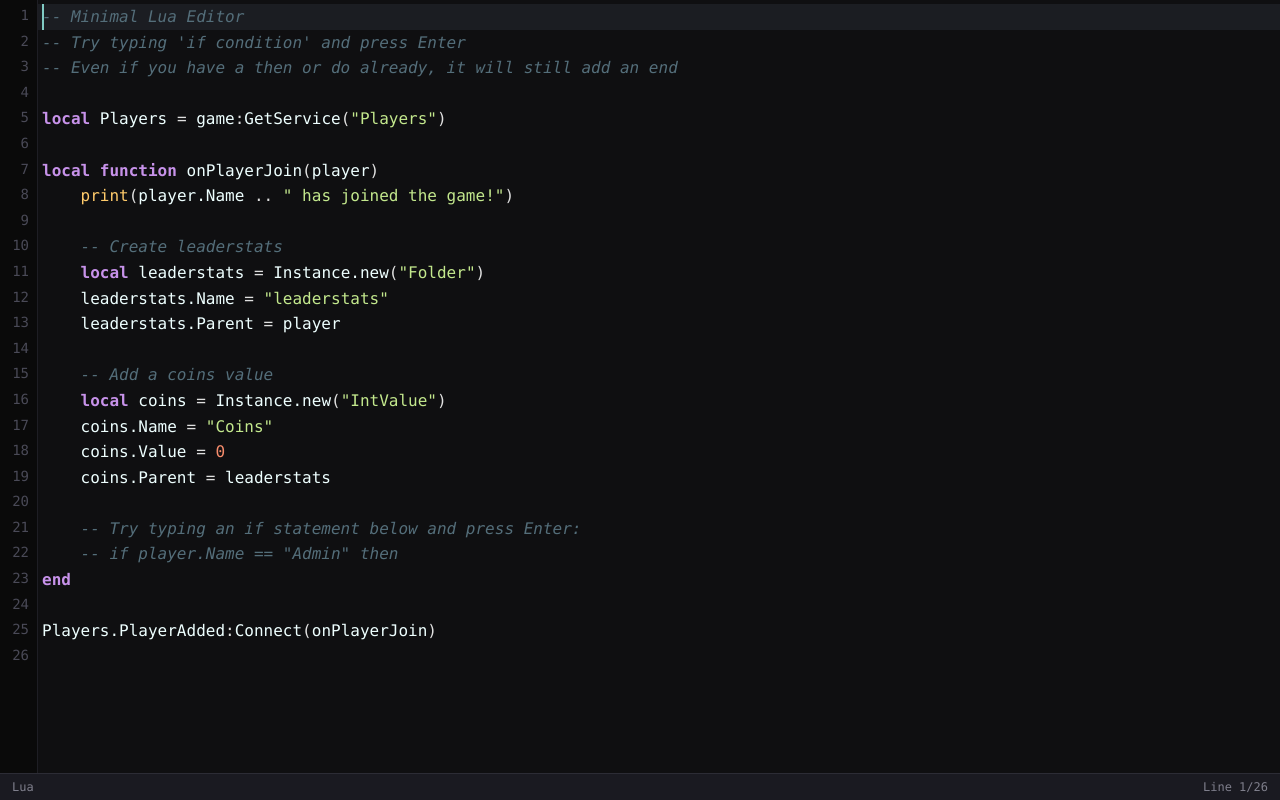
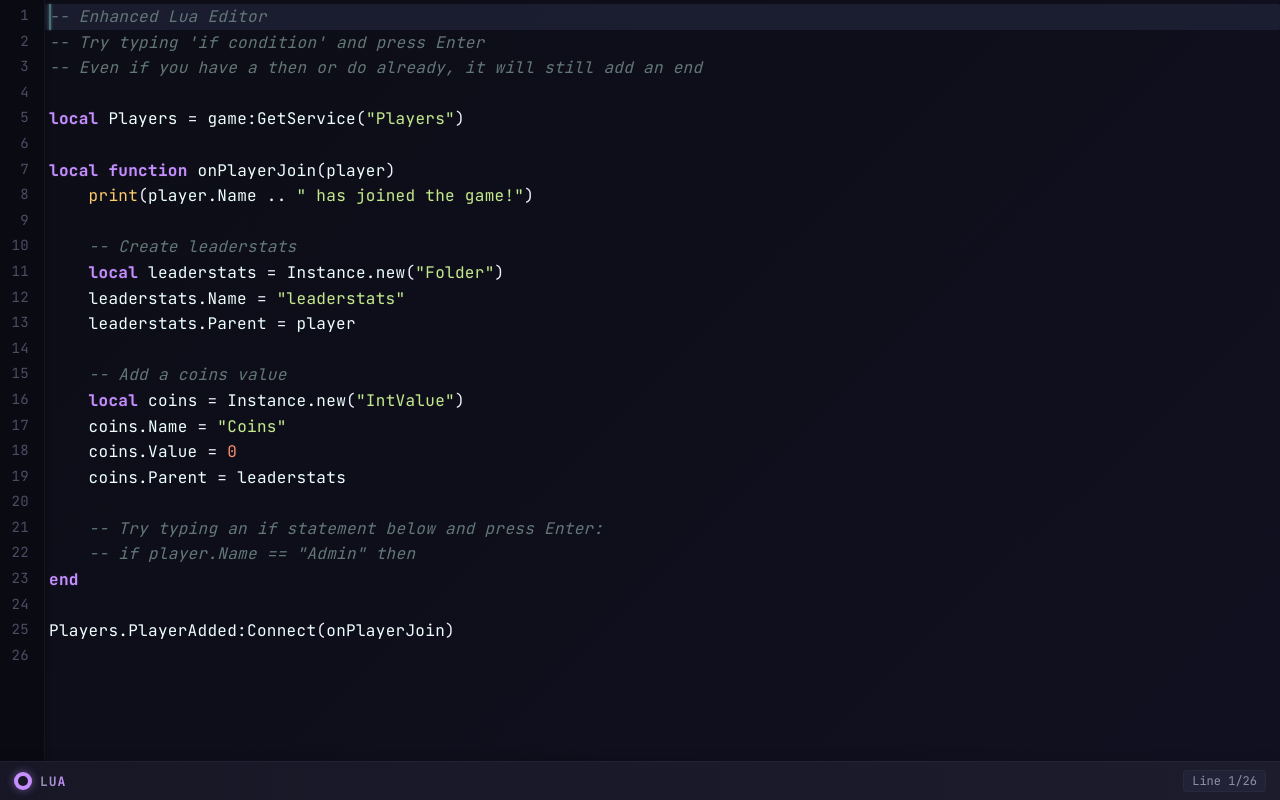
Before and after one commit to maxz12/roblox, a plain HTML site: page execTest/webIDE.html in a window 1280 px wide. Drawn offline with nearby package versions, Linux system fonts and the light colour scheme.

Commit message:
visual changes

```diff
--- a/execTest/webIDE.html
+++ b/execTest/webIDE.html
@@ -1,7 +1,7 @@
 <!DOCTYPE html>
 <html>
 <head>
-  <title>Minimal Lua Editor</title>
+  <title>Enhanced Lua Editor</title>
   <!-- CodeMirror core -->
   <link rel="stylesheet" href="https://cdnjs.cloudflare.com/ajax/libs/codemirror/5.65.13/codemirror.min.css">
   <script src="https://cdnjs.cloudflare.com/ajax/libs/codemirror/5.65.13/codemirror.min.js"></script>
@@ -17,14 +17,17 @@
   <script src="https://cdnjs.cloudflare.com/ajax/libs/codemirror/5.65.13/addon/edit/closebrackets.js"></script>
   <script src="https://cdnjs.cloudflare.com/ajax/libs/codemirror/5.65.13/addon/selection/active-line.js"></script>
 
+  <!-- Google Fonts -->
+  <link rel="stylesheet" href="https://fonts.googleapis.com/css2?family=JetBrains+Mono:wght@400;700&display=swap">
+
   <style>
     body, html {
       margin: 0;
       padding: 0;
       height: 100%;
-      background-color: #0a0a0a;
+      background-color: #0c0c14;
       color: #f0f0f0;
-      font-family: 'Consolas', 'Monaco', monospace;
+      font-family: 'JetBrains Mono', 'Consolas', monospace;
       overflow: hidden;
     }
 
@@ -33,24 +36,28 @@
       height: 100%;
       display: flex;
       flex-direction: column;
+      box-shadow: 0 0 30px rgba(0, 0, 0, 0.3);
     }
 
     #editor-wrapper {
       flex: 1;
       position: relative;
       overflow: hidden;
+      box-shadow: inset 0 2px 4px rgba(0, 0, 0, 0.2);
     }
 
-    /* Custom darker theme overrides */
+    /* Enhanced darker theme overrides */
     .CodeMirror {
       height: 100%;
       font-size: 16px;
-      font-family: 'Consolas', 'Monaco', 'Source Code Pro', monospace;
-      background-color: #0f0f11 !important;
-      color: #e0e0e0 !important;
+      font-family: 'JetBrains Mono', 'Consolas', monospace;
+      background: rgb(13, 13, 23) !important;
+      background: linear-gradient(135deg, rgba(13, 13, 23, 1) 0%, rgba(16, 16, 32, 1) 100%) !important;
+      color: #eef0ff !important;
       border: none;
       padding: 0;
       line-height: 1.6;
+      letter-spacing: 0.3px;
     }
 
     /* Fix scrollbar visibility */
@@ -58,44 +65,57 @@
       overflow: scroll !important; /* Force scrollbars to show */
     }
 
-    /* Make cursor more visible */
+    /* Make cursor more visible with animation */
     .CodeMirror-cursor {
       border-left: 2px solid #80cbc4 !important;
-      transition: border-color 0.3s;
+      box-shadow: 0 0 3px #80cbc4;
+      animation: blink 1s ease-in-out infinite;
+    }
+
+    @keyframes blink {
+      0%, 100% { opacity: 1; }
+      50% { opacity: 0.5; }
     }
 
     /* Line number styling */
     .CodeMirror-gutters {
-      background-color: #0a0a0a !important;
-      border-right: 1px solid #1e1e24 !important;
+      background-color: rgba(10, 10, 18, 0.8) !important;
+      border-right: 1px solid rgba(65, 65, 95, 0.2) !important;
+      box-shadow: 2px 0 4px rgba(0, 0, 0, 0.1);
+      padding-right: 5px;
     }
 
     .CodeMirror-linenumber {
-      color: #4a4a57 !important;
+      color: #5d5d7a !important;
       font-size: 14px;
-      padding: 0 8px;
+      padding: 0 10px 0 8px;
+      opacity: 0.8;
     }
 
-    /* Syntax highlighting refinements */
+    /* Refined syntax highlighting */
     .cm-s-material-darker .cm-keyword {
-      color: #c792ea !important;
+      color: #c58fff !important;
       font-weight: bold;
+      text-shadow: 0 0 2px rgba(197, 143, 255, 0.2);
     }
 
     .cm-s-material-darker .cm-def {
       color: #82aaff !important;
+      text-shadow: 0 0 2px rgba(130, 170, 255, 0.2);
     }
 
     .cm-s-material-darker .cm-string {
       color: #c3e88d !important;
+      text-shadow: 0 0 2px rgba(195, 232, 141, 0.1);
     }
 
     .cm-s-material-darker .cm-number {
       color: #f78c6c !important;
+      text-shadow: 0 0 2px rgba(247, 140, 108, 0.1);
     }
 
     .cm-s-material-darker .cm-comment {
-      color: #546e7a !important;
+      color: #637777 !important;
       font-style: italic;
     }
 
@@ -105,16 +125,22 @@
 
     /* Active line highlighting */
     .CodeMirror-activeline-background {
-      background: rgba(40, 44, 53, 0.5) !important;
+      background: rgba(40, 44, 70, 0.5) !important;
+      border-radius: 2px;
+      transition: background 0.2s;
     }
 
     /* Matching brackets highlight */
     .CodeMirror-matchingbracket {
       color: #82aaff !important;
-      text-decoration: underline;
+      text-decoration: none;
+      border-bottom: 1px solid #82aaff;
+      text-shadow: 0 0 8px rgba(130, 170, 255, 0.4);
       background: rgba(130, 170, 255, 0.1);
       border-radius: 2px;
+      padding: 0 1px;
       font-weight: bold;
+      transition: all 0.2s ease;
     }
 
     /* Improve scrollbar styling */
@@ -126,32 +152,97 @@
 
     .CodeMirror-vscrollbar::-webkit-scrollbar-track,
     .CodeMirror-hscrollbar::-webkit-scrollbar-track {
-      background: #0f0f11;
+      background: rgba(15, 15, 25, 0.8);
+      border-radius: 8px;
     }
 
     .CodeMirror-vscrollbar::-webkit-scrollbar-thumb,
     .CodeMirror-hscrollbar::-webkit-scrollbar-thumb {
-      background: #2a2a33;
-      border-radius: 6px;
-      border: 3px solid #0f0f11;
+      background: #2a2a45;
+      border-radius: 8px;
+      border: 3px solid rgba(15, 15, 25, 0.8);
+      box-shadow: inset 0 0 5px rgba(130, 170, 255, 0.1);
     }
 
     .CodeMirror-vscrollbar::-webkit-scrollbar-thumb:hover,
     .CodeMirror-hscrollbar::-webkit-scrollbar-thumb:hover {
-      background: #3a3a46;
+      background: #3a3a60;
     }
 
-    /* Minimalist bottom bar */
+    /* Enhanced bottom bar */
     .bottom-bar {
-      background-color: #1a1a21;
-      color: #7f7f8c;
-      padding: 6px 12px;
-      font-size: 12px;
-      border-top: 1px solid #2c2c35;
+      background: rgb(23, 23, 38);
+      background: linear-gradient(90deg, rgba(23, 23, 38, 1) 0%, rgba(28, 28, 45, 1) 100%);
+      color: #8f8fa8;
+      padding: 8px 14px;
+      font-size: 13px;
+      border-top: 1px solid rgba(65, 65, 95, 0.2);
       display: flex;
       justify-content: space-between;
       position: relative;
       z-index: 10;
+      font-family: 'JetBrains Mono', monospace;
+      box-shadow: 0 -2px 10px rgba(0, 0, 0, 0.1);
+    }
+
+    .bottom-bar .logo {
+      display: flex;
+      align-items: center;
+      gap: 8px;
+    }
+
+    .logo-icon {
+      width: 18px;
+      height: 18px;
+      background: #c58fff;
+      border-radius: 50%;
+      display: inline-block;
+      position: relative;
+      box-shadow: 0 0 8px rgba(197, 143, 255, 0.5);
+    }
+
+    .logo-icon:before {
+      content: "";
+      position: absolute;
+      width: 10px;
+      height: 10px;
+      background: #171726;
+      border-radius: 50%;
+      top: 4px;
+      left: 4px;
+    }
+
+    .logo-text {
+      font-weight: bold;
+      background: linear-gradient(90deg, #8f8fa8, #c58fff);
+      -webkit-background-clip: text;
+      -webkit-text-fill-color: transparent;
+      letter-spacing: 1px;
+    }
+
+    .line-counter {
+      color: #8f8fa8;
+      padding: 2px 8px;
+      border-radius: 4px;
+      background: rgba(45, 45, 70, 0.4);
+      border: 1px solid rgba(65, 65, 95, 0.2);
+      font-size: 12px;
+      transition: background 0.2s;
+    }
+
+    .line-counter:hover {
+      background: rgba(55, 55, 85, 0.5);
+    }
+
+    /* Selection styling */
+    .CodeMirror-selected {
+      background: rgba(130, 170, 255, 0.15) !important;
+    }
+
+    /* Add subtle indent guides */
+    .cm-tab {
+      border-left: 1px solid rgba(100, 100, 150, 0.1);
+      position: relative;
     }
   </style>
 </head>
@@ -160,8 +251,11 @@
     <div id="editor-wrapper"></div>
 
     <div class="bottom-bar">
-      <div>Lua</div>
-      <div id="line-counter">Line 1/1</div>
+      <div class="logo">
+        <span class="logo-icon"></span>
+        <span class="logo-text">LUA</span>
+      </div>
+      <div id="line-counter" class="line-counter">Line 1/1</div>
     </div>
   </div>
 
@@ -205,7 +299,7 @@
     editor.setSize("100%", "100%");
 
     // Set initial content
-    editor.setValue(`-- Minimal Lua Editor
+    editor.setValue(`-- Enhanced Lua Editor
 -- Try typing 'if condition' and press Enter
 -- Even if you have a then or do already, it will still add an end
 
```
